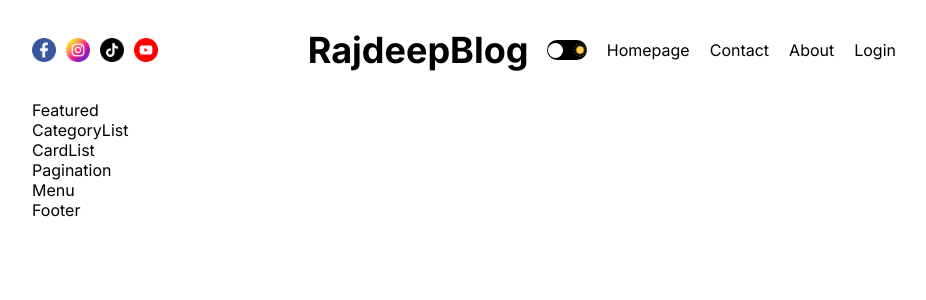
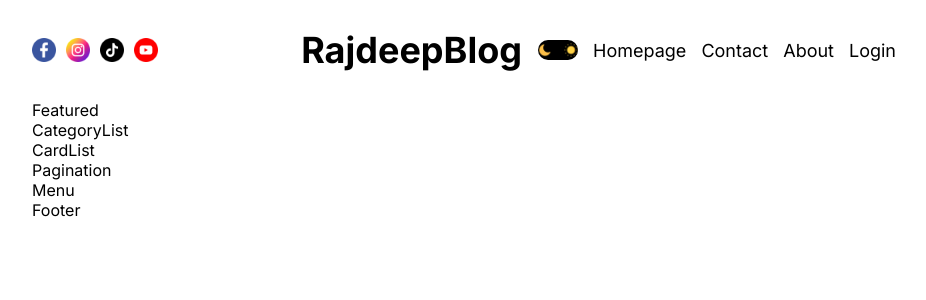
Before and after one commit to Sanjampreet15/Blogging-App, a Next.js app: page / in a window 1280 px wide. Shown: the top 300 px of the page, without its empty margins (176-1102 px from the left). Built offline with nearby package versions, Linux system fonts and the light colour scheme.

Commit message:
Added Theme feature

```diff
--- a/src/app/globals.css
+++ b/src/app/globals.css
@@ -19,6 +19,13 @@ body{
 a{
     color: inherit;
     text-decoration: none;
+}
+
+.dark{
+    --bg: #0f172a;
+    --textColor:#ddd;
+    --softbg : #1f273a;
+    --softTextColor: #a6a6a6
 }
 
 .container{
--- a/src/app/layout.js
+++ b/src/app/layout.js
@@ -3,6 +3,7 @@ import { Inter } from "next/font/google";
 import Navbar from "@/components/navbar/Navbar";
 import Footer from "@/components/footer/Footer";
 import { ThemeContexProvider } from "@/context/ThemeContext";
+import ThemeProvider from "@/providers/ThemeProvider";
 
 const inter = Inter({ subsets: ["latin"] });
 
@@ -16,6 +17,7 @@ export default function RootLayout({ children }) {
     <html lang="en">
       <body className={inter.className}>
         <ThemeContexProvider>
+          <ThemeProvider>
         <div className="container">
           <div className="wrapper">
             <Navbar />
@@ -23,6 +25,7 @@ export default function RootLayout({ children }) {
             <Footer />
           </div>
         </div>
+        </ThemeProvider>
         </ThemeContexProvider>
       </body>
     </html>
--- a/src/components/navbar/Navbar.jsx
+++ b/src/components/navbar/Navbar.jsx
@@ -17,9 +17,9 @@ import Link from 'next/link'
         <div className={styles.logo}>RajdeepBlog</div>
         <div className={styles.links}>
         <Themetoggle/>
-        <Link href="/">Homepage</Link>
-        <Link href="/">Contact</Link>
-        <Link href="/">About</Link>
+        <Link href="/" className={styles.link}>Homepage</Link>
+        <Link href="/" className={styles.link}>Contact</Link>
+        <Link href="/" className={styles.link}>About</Link>
         <AuthLinks/>
         </div>
         </div>
--- a/src/components/navbar/navbar.module.css
+++ b/src/components/navbar/navbar.module.css
@@ -22,4 +22,36 @@ font-weight: bold;
     display: flex;
     gap:20px;
     flex:1;
+    align-items: center;
 }
+
+@media screen and (max-width:1280px) {
+    .logo{
+        font: size 32px;
+    }
+    .links{
+        font-size: 18px;
+        gap:15px;
+    }
+}
+
+@media screen and (max-width:1024px) {
+    .social{
+        display: none;
+    }
+    .logo{
+        text-align: left;
+    }
+}
+
+@media screen and (max-width:768px) {
+    .logo{
+      font-size: 24px;
+    }
+}
+
+@media screen and (max-width:640px) {
+    .link{
+      font-size: 24px;
+    }
+}
--- a/src/components/themeToggle/ThemeToggle.jsx
+++ b/src/components/themeToggle/ThemeToggle.jsx
@@ -1,17 +1,16 @@
-"use client"
-
+"use client";
 import React, { useContext } from 'react'
 import styles from "./themeToggle.module.css"
 import Image from 'next/image'
 import { ThemeContext } from '@/context/ThemeContext'
 
  const Themetoggle = () =>{
-    const {theme} =useContext(ThemeContext)
+    const {toggle, theme} =useContext(ThemeContext)
 
     return (
-        <div className={styles.container}>
+        <div className={styles.container} onClick={toggle}>
             <Image src="/moon.png" alt="" width={14} height={14} />
-            <div className={styles.ball}></div>
+            <div className={styles.ball} style={theme == "dark" ? {left:1,backgroundColor:"white"}:{right:1, backgroundClor:"#0f172a"}}></div>
             <Image src="/sun.png" alt="" width={14} height={14} />
         </div>
     )
--- a/src/components/themeToggle/themeToggle.module.css
+++ b/src/components/themeToggle/themeToggle.module.css
@@ -14,7 +14,5 @@ position: relative;
     width: 15px;
     height: 15px;
     border-radius: 50%;
-    background-color: white;
     position: absolute;
-    left: 1px;
 }
--- a/src/context/ThemeContext.jsx
+++ b/src/context/ThemeContext.jsx
@@ -1,6 +1,6 @@
 "use client"
 
-import { createContext, useState } from "react";
+import { createContext, useEffect, useState } from "react";
 
 export const ThemeContext = createContext();
 
@@ -12,8 +12,19 @@ const getFormLocaStorage = () => {
 };
 
 export const ThemeContexProvider =({children}) => {
-    const [theme, setTheme]=useState(()=>{
+    const [theme, setTheme] = useState(()=>{
         return getFormLocaStorage();
     });
-    return <ThemeContext.Provider value={{theme}}>{children}</ThemeContext.Provider>
+
+    const toggle = () =>{
+        setTheme(theme==="light" ? "dark":"light");
+    };
+
+    useEffect(() =>{
+        localStorage.setItem("theme",theme)
+    },[theme]);
+
+    return <ThemeContext.Provider value={{theme,toggle}}>
+        {children}
+        </ThemeContext.Provider>
 };
--- a/src/providers/ThemeProvider.jsx
+++ b/src/providers/ThemeProvider.jsx
@@ -0,0 +1,20 @@
+"use client"
+
+import React , {useContext, useEffect, useState} from 'react'
+import { ThemeContext } from '@/context/ThemeContext'
+
+const ThemeProvider =({children}) => {
+    const {theme} =useContext(ThemeContext)
+    const [mounted, setMounted] = useState(false);
+
+    useEffect(() =>{
+        setMounted(true);
+    }, []);
+
+    if(mounted)
+    {
+        return <div className={theme}>{children}</div>
+    }
+};
+
+export default ThemeProvider
```
